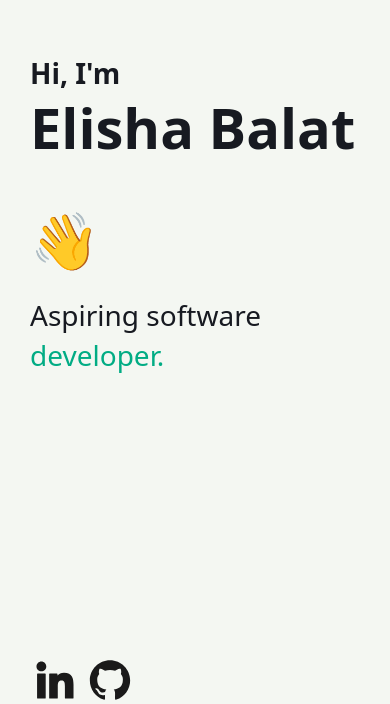
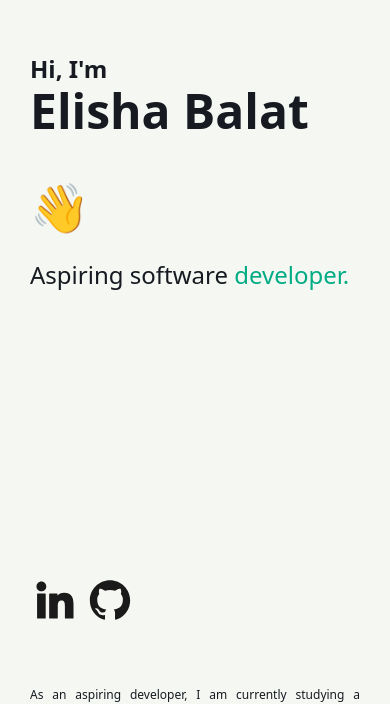
Before and after one commit to elisha-b/portfolio, a React (Vite) app: page / in a window 390 px wide. Shown: the part 145-849 px from the top of the page. Built offline with nearby package versions, Linux system fonts and the light colour scheme.

Commit message:
Modified font sizes for better mobile viewing

```diff
--- a/src/App.css
+++ b/src/App.css
@@ -31,13 +31,13 @@
 
 @media (max-width: 1080px) {
   body {
-    font-size: 14px;
+    font-size: 12px;
   }
   h1 {
-    font-size: 56px;
+    font-size: 48px;
   }
   h2 {
-    font-size: 28px;
+    font-size: 24px;
   }
   .main {
     display: block;
```
